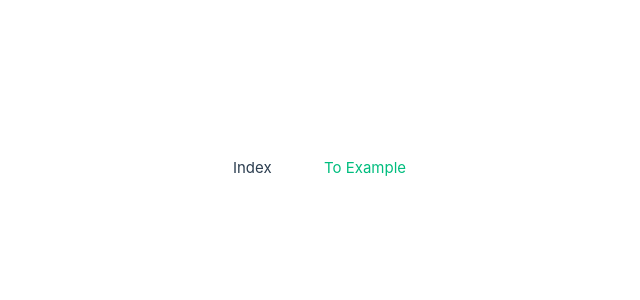
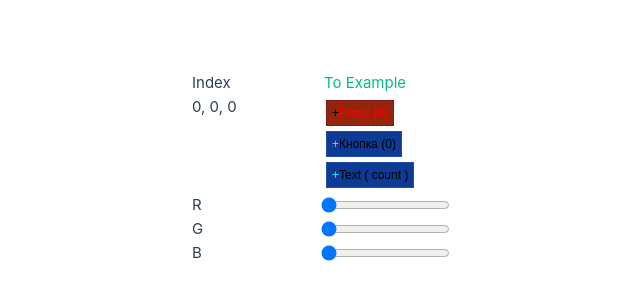
Before and after one commit to reznikovkg/vue-3-docker-compose, a Vue app in the folder vue/: page / in a window 1280 px wide. Shown: the part 232-532 px from the top of the page, without its empty margins (319-959 px from the left). Built offline with nearby package versions, Linux system fonts and the light colour scheme.

Commit message:
initial commit

```diff
--- a/vue/src/components/pages/IndexPage.vue
+++ b/vue/src/components/pages/IndexPage.vue
@@ -1,4 +1,5 @@
 <template>
+
   Index
 
   <div>
@@ -6,10 +7,59 @@
      To Example
     </RouterLink>
   </div>
+  <div>
+    {{ r }}, {{ g }}, {{ b }}
+  </div>
+  <div>
+    <CustomButton type="red" icon="black" @click="() => addCount()">Press</CustomButton>
+    <CustomButton @click="() => addCount()"></CustomButton>
+    <CustomButton @click="() => addCount()">
+      Text
+      <template #count>
+        count
+      </template>
+    </CustomButton>
+  </div>
+  R<input type="range" min="0" max="255" v-model.number="r"></input>
+  G<input type="range" min="0" max="255" v-model.number="g"></input>
+  B<input type="range" min="0" max="255" v-model.number="b"></input>
 </template>
 
-<script setup lang="ts">
-
+<script>
+import CustomButton from '../ui/CustomButton.vue';
+export default {
+  name: 'IndexPage',
+  data(){
+    return {
+      count:10,
+      r:0,
+      g:0,
+      b:0
+    }
+  },
+  components:{
+    CustomButton
+  },
+  computed:{
+    color(){
+      return [this.r,this.g,this.b]
+    }
+  },
+  watch:{
+    color(){
+      document.body.style.color = `rgb(${255-this.r}, ${255-this.g}, ${255-this.b})`
+      document.body.style.background = `rgb(${this.r}, ${this.g}, ${this.b})`
+    }
+  },
+  methods: {
+      addCount(){
+        return this.count+=10
+      },
+      rgbToHex(r, g, b) {
+    return "#" + ((1 << 24) + (r << 16) + (g << 8) + b).toString(16).slice(1).toUpperCase()
+}
+    }
+ }
 </script>
 
 <style scoped>
--- /dev/null
+++ b/vue/src/components/ui/CustomButton.vue
@@ -0,0 +1,50 @@
+<template>
+    <button class="c-button" :class="`c-button--${type}`">
+        <div class="c-button__icon" :class="`c-button__icon--${icon}`">
+            +
+        </div>
+        <slot>Кнопка</slot>
+        (<slot name="count">0</slot>)
+    </button>
+</template>
+
+
+
+<script>
+export default{
+    name:'CustomButton',
+    props:{
+        type:{
+            default:'default',
+            type:String
+        },
+        icon:{
+            default:'default',
+            type:String
+        }
+    }
+}
+</script>
+
+
+<style scoped lang="scss">
+.c-button{
+    border:1px solid #224fab;
+    background: #0d3a93;
+    font-size:12px;
+    padding: 5px;
+    margin: 5px;
+    display:flex;
+&--red{
+    border:1px solid #841713;
+    background: #93250d;
+    color:red
+}
+&__icon{
+    color:aqua;
+    &--black{
+        color:black
+    }
+}
+}
+</style>
```
